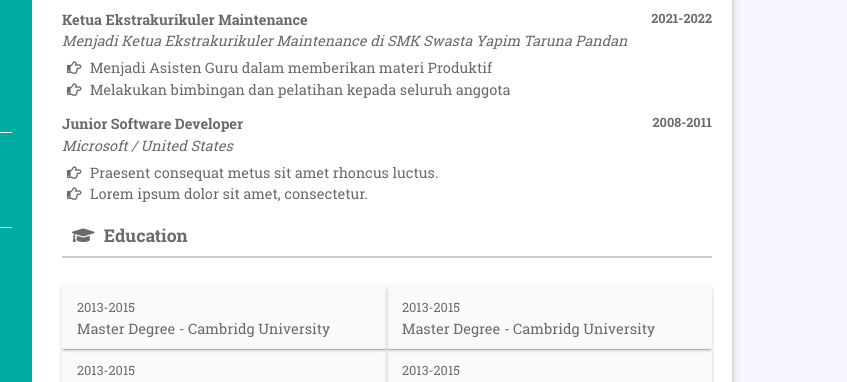
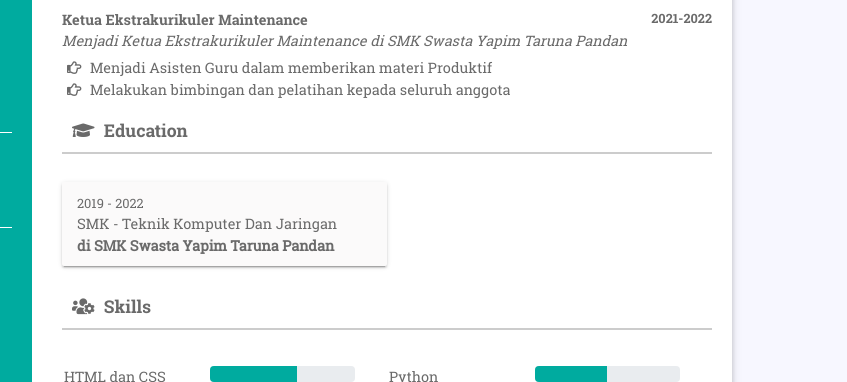
Before and after one commit to youngIcom/my-cv, a website: page index.html in a window 1280 px wide. Shown: the part 570-952 px from the top of the page, 433-1280 px from the left. Drawn offline with Linux system fonts and the light colour scheme.

```diff
--- a/index.html
+++ b/index.html
@@ -120,29 +120,14 @@
                                 <li><i class="far fa-hand-point-right"></i> Melakukan bimbingan dan pelatihan kepada seluruh anggota</li>
                             </ul>
                         </div>
-                        <div class="work-exp">
-                            <h6>Junior Software Developer <span>2008-2011</span></h6>
-                            <i>Microsoft / United States</i>
-                            <ul>
-                                <li><i class="far fa-hand-point-right"></i> Praesent consequat metus sit amet rhoncus luctus.
-
-                                </li>
-                                <li><i class="far fa-hand-point-right"></i> Lorem ipsum dolor sit amet, consectetur. </li>
-
-                            </ul>
-                        </div>
 
                         <h2 class="rit-titl"><i class="fas fa-graduation-cap"></i> Education</h2>
                         <div class="education">
                             <ul class="row no-margin">
-                                <li class="col-md-6"><span>2013-2015</span> <br>
-                                    Master Degree - Cambridg University</li>
-                                <li class="col-md-6"><span>2013-2015</span> <br>
-                                    Master Degree - Cambridg University</li>
-                                <li class="col-md-6"><span>2013-2015</span> <br>
-                                    Master Degree - Cambridg University</li>
-                                <li class="col-md-6"><span>2013-2015</span> <br>
-                                    Master Degree - Cambridg University</li>
+                                <li class="col-md-6"><span>2019 - 2022</span> <br>
+                                    SMK - Teknik Komputer Dan Jaringan <br>
+									<b>di SMK Swasta Yapim Taruna Pandan</b></li>
+
                             </ul>
                         </div>
 
@@ -151,11 +136,11 @@
                             <div class="col-md-6">
                                 <div class=" prog-row row">
                                     <div class="col-sm-6">
-                                        Photoshop
+                                        HTML dan CSS
                                     </div>
                                     <div class="col-sm-6">
                                         <div class="progress">
-                                            <div class="progress-bar" role="progressbar" style="width: 65%" aria-valuenow="25" aria-valuemin="0" aria-valuemax="100"></div>
+                                            <div class="progress-bar" role="progressbar" style="width: 60%" aria-valuenow="25" aria-valuemin="0" aria-valuemax="100"></div>
                                         </div>
                                     </div>
                                 </div>
@@ -163,11 +148,11 @@
                             <div class="col-md-6">
                                 <div class="row prog-row">
                                     <div class="col-sm-6">
-                                        PHP
+                                        Python
                                     </div>
                                     <div class="col-sm-6">
                                         <div class="progress">
-                                            <div class="progress-bar" role="progressbar" style="width: 85%" aria-valuenow="25" aria-valuemin="0" aria-valuemax="100"></div>
+                                            <div class="progress-bar" role="progressbar" style="width: 50%" aria-valuenow="25" aria-valuemin="0" aria-valuemax="100"></div>
                                         </div>
                                     </div>
                                 </div>
@@ -176,7 +161,7 @@
                             <div class="col-md-6">
                                 <div class="row prog-row">
                                     <div class="col-sm-6">
-                                        Web Design
+                                        Desain
                                     </div>
                                     <div class="col-sm-6">
                                         <div class="progress">
```
